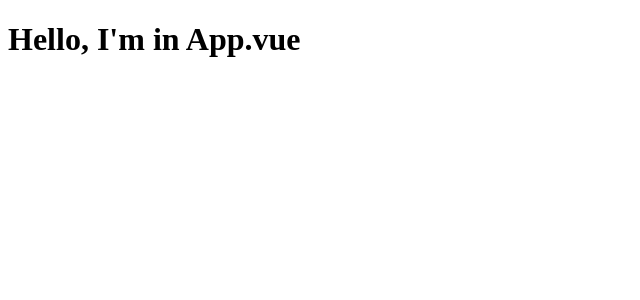
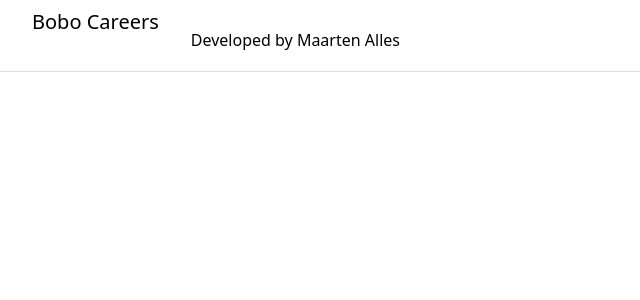
Before and after one commit to GekkeKikker/job-search, a Vue app: page / in a window 1280 px wide. Shown: the top 300 px of the page, without its empty margins (0-640 px from the left). Built offline with nearby package versions, Linux system fonts and the light colour scheme.

Commit message:
changes until tailwind integration

```diff
--- a/index.html
+++ b/index.html
@@ -1,9 +1,15 @@
 <!DOCTYPE html>
 <html lang="">
   <head>
-    <meta charset="UTF-8">
-    <link rel="icon" href="/favicon.ico">
-    <meta name="viewport" content="width=device-width, initial-scale=1.0">
+    <meta charset="UTF-8" />
+    <link rel="icon" href="/favicon.ico" />
+    <meta name="viewport" content="width=device-width, initial-scale=1.0" />
+    <link rel="preconnect" href="https://fonts.googleapis.com" />
+    <link rel="preconnect" href="https://fonts.gstatic.com" crossorigin />
+    <link
+      href="https://fonts.googleapis.com/css2?family=Open+Sans:wght@300;400;600;700&display=swap"
+      rel="stylesheet"
+    />
     <title>Vite App</title>
   </head>
   <body>
--- a/src/App.vue
+++ b/src/App.vue
@@ -1,3 +1,14 @@
 <template>
-  <h1>Hello, I'm in App.vue</h1>
+  <main-nav />
 </template>
+
+<script>
+import MainNav from "@/components/MainNav.vue";
+
+export default {
+  name: "App",
+  components: {
+    MainNav,
+  },
+};
+</script>
--- /dev/null
+++ b/src/components/MainNav.vue
@@ -0,0 +1,23 @@
+<template>
+  <header class="w-full text-sm"></header>
+  <div class="fixed top-0 left-0 h-16 w-full bg-white">
+    <div
+      class="flex flex-nowrap h-full border-b border-solid border-brand-gray-1 px-8 my-2 mx-auto"
+    >
+      <a href="/" class="flex h-full item-center text-xl">{{ company }}</a>
+      <h2 class="ml-8 flex h-full items-center">Developed by {{ author }}</h2>
+    </div>
+  </div>
+</template>
+
+<script>
+export default {
+  name: "MainNav",
+  data() {
+    return {
+      company: "Bobo Careers",
+      author: "Maarten Alles",
+    };
+  },
+};
+</script>
--- /dev/null
+++ b/src/index.css
@@ -0,0 +1,7 @@
+@import "tailwindcss";
+
+@theme {
+  --color-brand-gray-1: #dadce0;
+  --color-brand-blue-1: #1967d2;
+  --color-brand-green-1: #137333;
+}
--- a/src/main.js
+++ b/src/main.js
@@ -1,4 +1,6 @@
 import { createApp } from "vue";
+
+import "@/index.css";
 import App from "@/App.vue";
 
 createApp(App).mount("#app");
--- /dev/null
+++ b/src/playground.js
@@ -0,0 +1,4 @@
+const fruits = ["apple", "banana", "orange"];
+const vegetables = ["Cucumber", "Radish"];
+
+console.log([...fruits, ...vegetables]);
--- a/vite.config.js
+++ b/vite.config.js
@@ -3,10 +3,11 @@ import { fileURLToPath, URL } from "node:url";
 import { defineConfig } from "vite";
 import vue from "@vitejs/plugin-vue";
 import vueDevTools from "vite-plugin-vue-devtools";
+import tailwindcss from "@tailwindcss/vite";
 
 // https://vite.dev/config/
 export default defineConfig({
-  plugins: [vue(), vueDevTools()],
+  plugins: [vue(), vueDevTools(), tailwindcss()],
   resolve: {
     alias: {
       "@": fileURLToPath(new URL("./src", import.meta.url)),
```
Also changed, not shown: package.json (+7 -1 lines), 1 other file (tests, documents, lock files or other folders).
